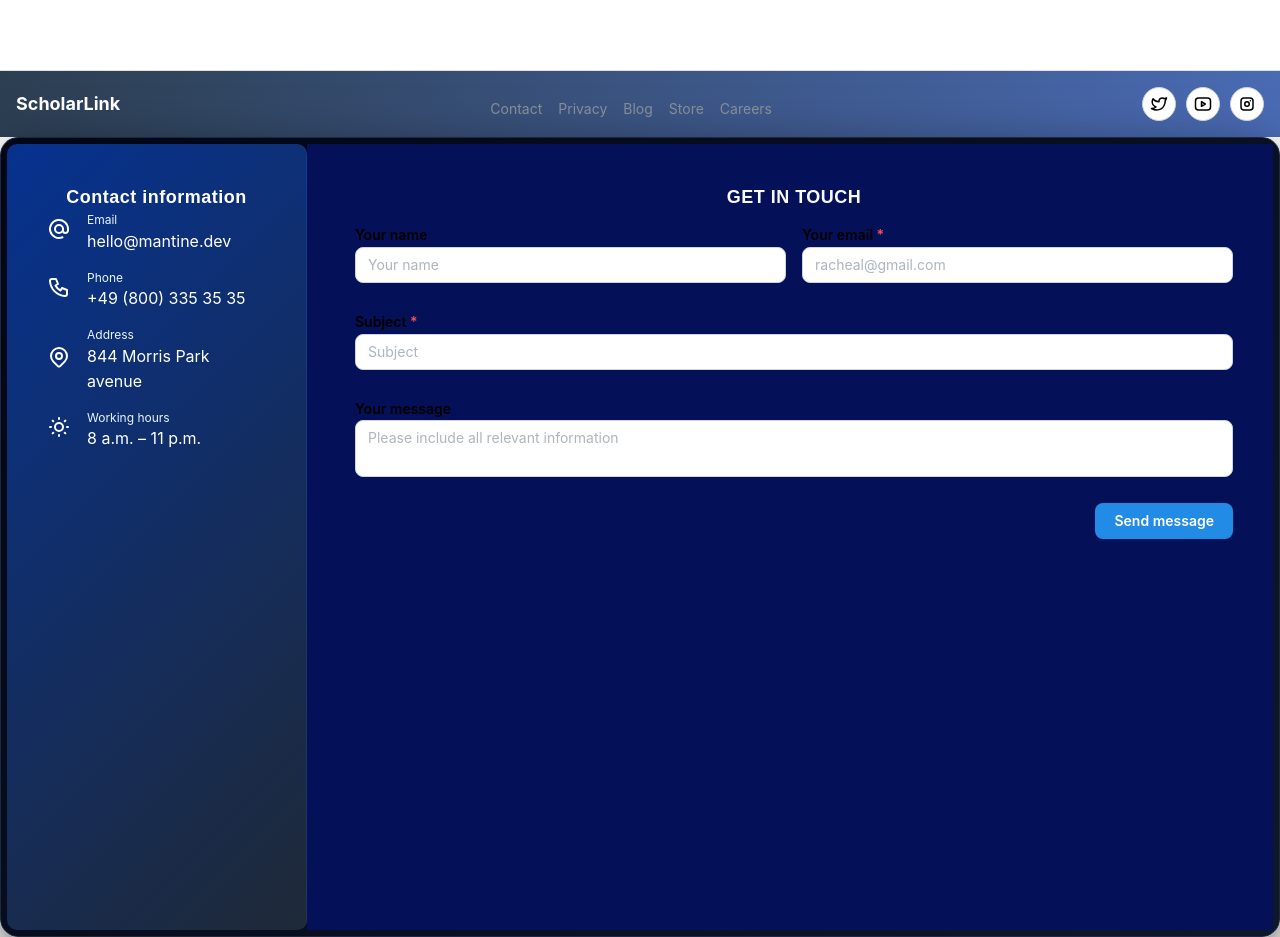
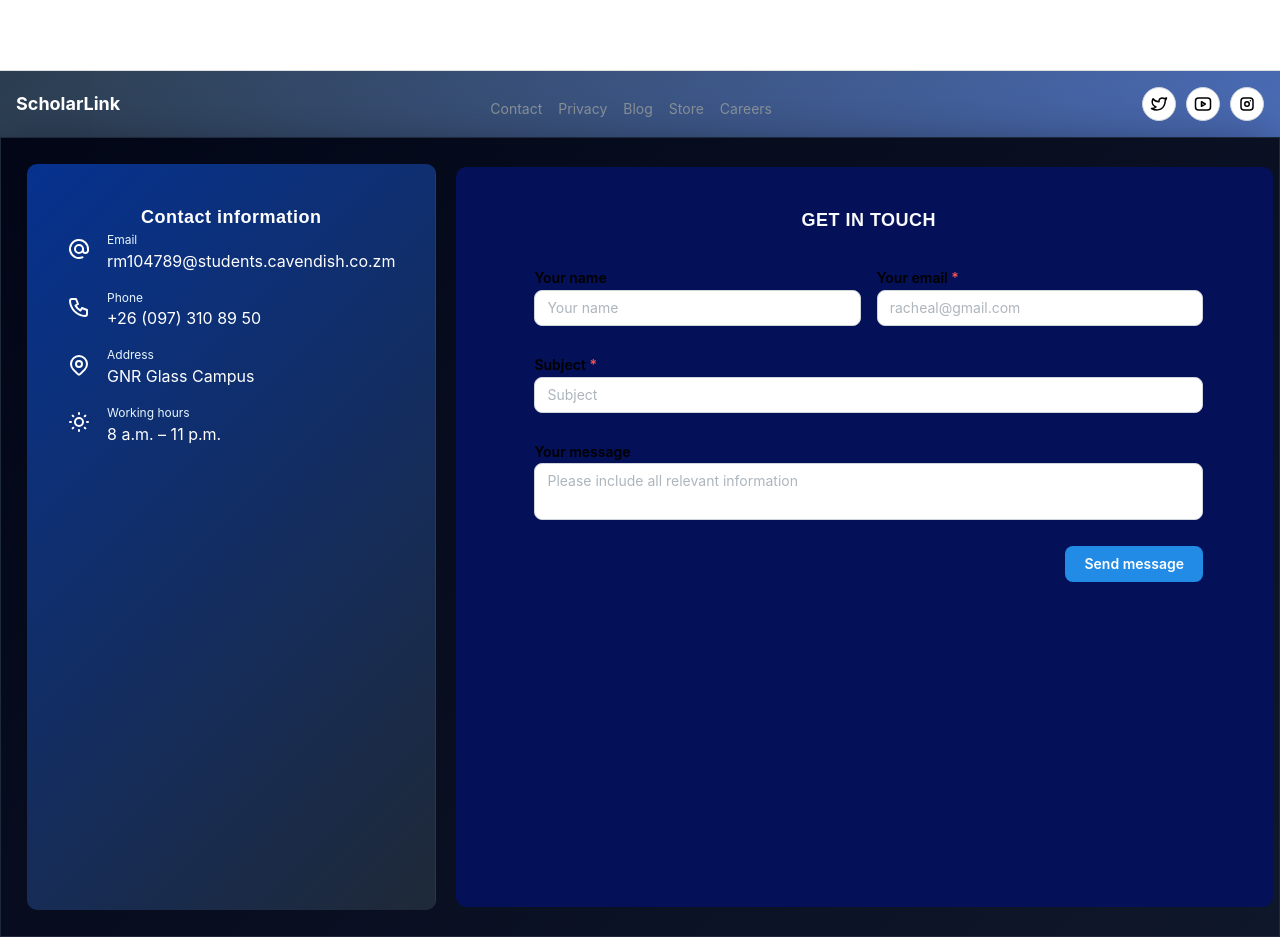
Before and after one commit to SamsonKwizela/Scholar_Link, a React (Vite) app: page / in a window 1280 px wide. Shown: the part 900-1837 px from the top of the page. Built offline with nearby package versions, Linux system fonts and the light colour scheme.

Commit message:
updated the contact information

```diff
--- a/src/pages/ContactIcons.jsx
+++ b/src/pages/ContactIcons.jsx
@@ -9,7 +9,7 @@ function ContactIcon({ icon: Icon, title, description, ...others }) {
         <Icon size={24} />
       </Box>
 
-      <div>
+      <div className="contactwrapper">
         <Text size="xs" className={classes.title}>
           {title}
         </Text>
@@ -20,9 +20,9 @@ function ContactIcon({ icon: Icon, title, description, ...others }) {
 }
 
 const MOCKDATA = [
-  { title: 'Email', description: 'hello@mantine.dev', icon: IconAt },
-  { title: 'Phone', description: '+49 (800) 335 35 35', icon: IconPhone },
-  { title: 'Address', description: '844 Morris Park avenue', icon: IconMapPin },
+  { title: 'Email', description: 'rm104789@students.cavendish.co.zm', icon: IconAt },
+  { title: 'Phone', description: '+26 (097) 310 89 50', icon: IconPhone },
+  { title: 'Address', description: 'GNR Glass Campus', icon: IconMapPin },
   { title: 'Working hours', description: '8 a.m. – 11 p.m.', icon: IconSun },
 ];
 
--- a/src/pages/ContactUs.css
+++ b/src/pages/ContactUs.css
@@ -2,12 +2,12 @@
 .wrapper {
   display: flex;
   background: linear-gradient(135deg, #020617, #0f172a);
-  border-radius: 18px;
   padding: 6px;
   border: 1px solid #1e293b;
   box-shadow: 0 20px 60px rgba(0, 0, 0, 0.6);
   overflow: hidden;
   height: 100vh;
+
 }
 
 /* Responsive */
@@ -23,6 +23,9 @@
   padding: 2.5rem;
   padding-left: 3rem;
   background-color: #041057;
+  margin: auto;
+  border-radius: 10px;
+  height: 92.5vh;
 }
 
 /* Responsive */
@@ -34,7 +37,7 @@
 
 /* Fields */
 .fields {
-  margin-top: 10px;
+  margin:30px;
   display: flex;
   flex-direction: column;
   gap: 10px;
@@ -81,6 +84,7 @@
   color: #e5e7eb;
   display: flex;
   flex-direction: column;
+  margin: 20px;
 
 }
 
--- a/src/pages/ContactUs.jsx
+++ b/src/pages/ContactUs.jsx
@@ -1,23 +1,30 @@
-import { Button, Group, Paper, SimpleGrid, Text, Textarea, TextInput } from '@mantine/core';
-import './ContactUs.css';
-import { ContactIcons } from './ContactIcons';
+import {
+  Button,
+  Group,
+  Paper,
+  SimpleGrid,
+  Text,
+  Textarea,
+  TextInput,
+} from "@mantine/core";
+import "./ContactUs.css";
+import { ContactIcons } from "./ContactIcons";
 
 function ContactUs() {
-    const handleSubmit = (event) => {
-        event.preventDefault();
-        const formData = new FormData(event.target);
-        const data = {
-            name: formData.get('name'),
-            email: formData.get('email'),
-            subject: formData.get('subject'),
-            message: formData.get('message'),
-        };
-        console.log('Form Data:', data);
+  const handleSubmit = (event) => {
+    event.preventDefault();
+    const formData = new FormData(event.target);
+    const data = {
+      name: formData.get("name"),
+      email: formData.get("email"),
+      subject: formData.get("subject"),
+      message: formData.get("message"),
     };
+    console.log("Form Data:", data);
+  };
   return (
     <Paper shadow="md" radius="lg">
       <div className="wrapper">
-
         <div className="contacts" style={{ backgroundColor: "#062a4e" }}>
           <Text fz="lg" fw={700} className="title" c="#fff">
             Contact information
@@ -33,7 +40,11 @@ function ContactUs() {
           <div className="fields">
             <SimpleGrid cols={{ base: 1, sm: 2 }}>
               <TextInput label="Your name" placeholder="Your name" />
-              <TextInput label="Your email" placeholder="racheal@gmail.com" required />
+              <TextInput
+                label="Your email"
+                placeholder="racheal@gmail.com"
+                required
+              />
             </SimpleGrid>
 
             <TextInput mt="md" label="Subject" placeholder="Subject" required />
```
Also changed, not shown: src/pages/ContactIcons.module.css (line endings or trailing spaces).
